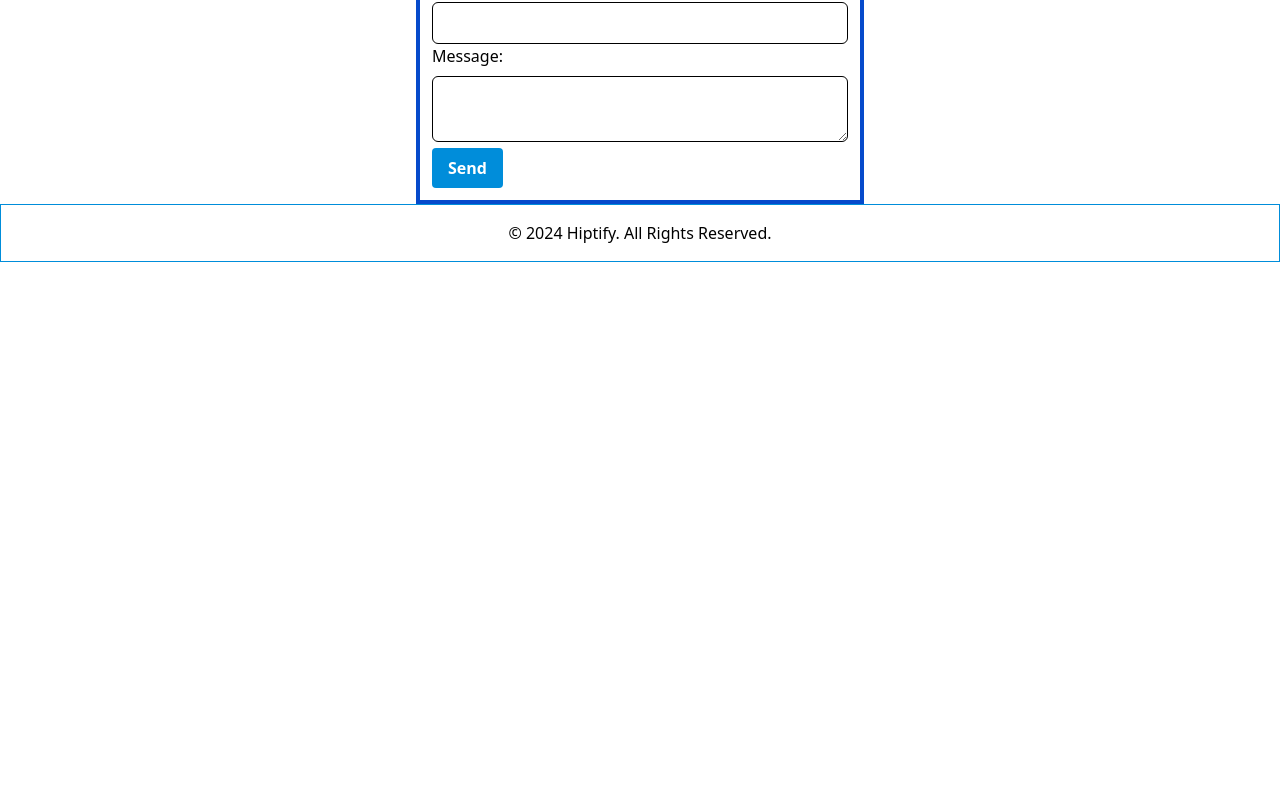
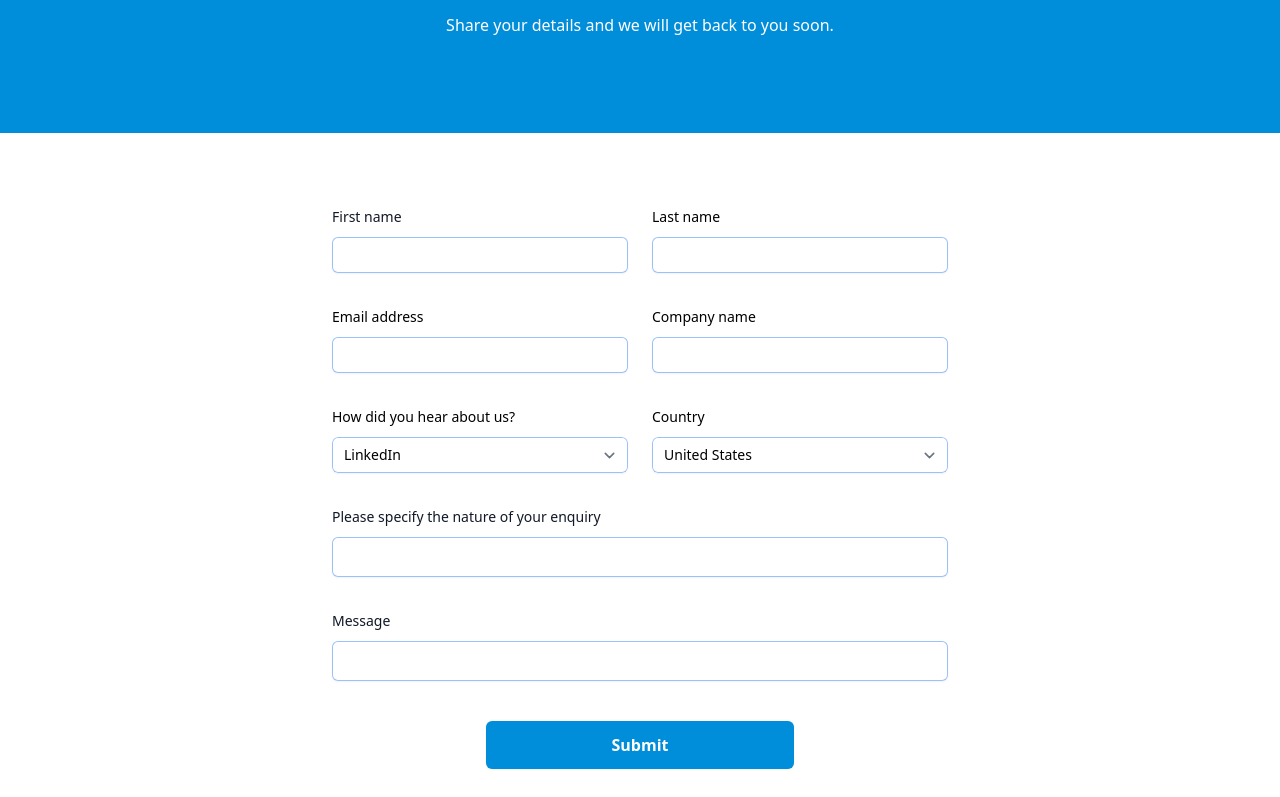
Before and after one commit to thedhinakarr/hportfolio, a Gatsby site: page /contactUs in a window 1280 px wide. Shown: the part 192-989 px from the top of the page. Before the commit the page ends 800 px from the top, so only its background shows below. Built offline with nearby package versions, Linux system fonts and the light colour scheme; Gatsby itself is replaced by a stand-in of ours.

Commit message:
Contact-us

```diff
--- a/package.json
+++ b/package.json
@@ -15,6 +15,7 @@
     "clean": "gatsby clean"
   },
   "dependencies": {
+    "@heroicons/react": "^2.1.3",
     "autoprefixer": "^10.4.17",
     "framer-motion": "^11.1.7",
     "gatsby": "^5.13.2",
@@ -29,5 +30,8 @@
     "react-dom": "^18.2.0",
     "react-icons": "^5.1.0",
     "tailwindcss": "^3.4.1"
+  },
+  "devDependencies": {
+    "@tailwindcss/forms": "^0.5.7"
   }
 }
--- a/src/components/ContactForm.js
+++ b/src/components/ContactForm.js
@@ -1,7 +1,10 @@
+
+import { PhotoIcon, UserCircleIcon } from '@heroicons/react/24/solid'
+import React from "react";
 import { navigate } from 'gatsby';
-import React from 'react';
 
-const ContactForm = () => {
+
+export default function ContactForm() {
 
   const handleSubmit = (event) => {
     event.preventDefault();
@@ -17,32 +20,158 @@ const ContactForm = () => {
       .then(() => { alert("Your input has been submitted. Thank you!"); navigate("/"); })
       .catch((error) => alert(error));
   };
+  return (
+    <form onSubmit={handleSubmit} name="contact" method="post" className="m-5 p-3 w-1/2 mx-auto">
+      <input type="hidden" name="form-name" value="contact" />
+      <div className="space-y-12 justify-center">
+        <div className="pb-4">
+
+          <div className="mt-10 grid grid-cols-1 gap-x-6 gap-y-8 sm:grid-cols-6">
+            <div className="sm:col-span-3">
+              <label htmlFor="first-name" className="block text-sm font-medium leading-6 text-gray">
+                First name
+              </label>
+              <div className="mt-2">
+                <input
+                  type="text"
+                  name="first-name"
+                  id="first-name"
+                  autoComplete="given-name"
+                  className="block w-full rounded-md border-0 py-1.5 text-gray-900 shadow-sm ring-1 ring-inset ring-gray-300 placeholder:text-gray-400 focus:ring-2 focus:ring-inset focus:ring-indigo-600 sm:text-sm sm:leading-6"
+                />
+              </div>
+            </div>
+
+            <div className="sm:col-span-3">
+              <label htmlFor="last-name" className="block text-sm font-medium leading-6 text-gray-900">
+                Last name
+              </label>
+              <div className="mt-2">
+                <input
+                  type="text"
+                  name="last-name"
+                  id="last-name"
+                  autoComplete="family-name"
+                  className="block w-full rounded-md border-0 py-1.5 text-gray-900 shadow-sm ring-1 ring-inset ring-gray-300 placeholder:text-gray-400 focus:ring-2 focus:ring-inset focus:ring-indigo-600 sm:text-sm sm:leading-6"
+                />
+              </div>
+            </div>
+
+            <div className="sm:col-span-3">
+              <label htmlFor="email" className="block text-sm font-medium leading-6 text-gray-900">
+                Email address
+              </label>
+              <div className="mt-2">
+                <input
+                  id="email"
+                  name="email"
+                  type="email"
+                  autoComplete="email"
+                  className="block w-full rounded-md border-0 py-1.5 text-gray-900 shadow-sm ring-1 ring-inset ring-gray-300 placeholder:text-gray-400 focus:ring-2 focus:ring-inset focus:ring-indigo-600 sm:text-sm sm:leading-6"
+                />
+              </div>
+
+            </div>
+
+            <div className="sm:col-span-3">
+              <label htmlFor="text" className="block text-sm font-medium leading-6 text-gray-900">
+                Company name
+              </label>
+              <div className="mt-2">
+                <input
+                  id="email"
+                  name="email"
+                  type="text"
+                  className="block w-full rounded-md border-0 py-1.5 text-gray-900 shadow-sm ring-1 ring-inset ring-gray-300 placeholder:text-gray-400 focus:ring-2 focus:ring-inset focus:ring-indigo-600 sm:text-sm sm:leading-6"
+                />
+              </div>
+
+            </div>
+
+            <div className="sm:col-span-3">
+              <label htmlFor="country" className="block text-sm font-medium leading-6 text-gray-900">
+                How did you hear about us?
+              </label>
+              <div className="mt-2">
+                <select
+                  id="country"
+                  name="country"
+                  autoComplete="country-name"
+                  className="block w-full rounded-md border-0 py-1.5 text-gray-900 shadow-sm ring-1 ring-inset ring-gray-300 placeholder:text-gray-400 focus:ring-2 focus:ring-inset focus:ring-indigo-600 sm:text-sm sm:leading-6"
+                >
+                  <option>LinkedIn</option>
+                  <option>Word of mouth</option>
+                  <option>Social Media</option>
+                  <option>Google</option>
+                </select>
+              </div>
+            </div>
 
 
-  return (
-    <form onSubmit={handleSubmit} name="contact" method="post" className="border-dblue border-4 p-3 max-w-md mx-auto" data-netlify="true">
-      {/* Add hidden form fields */}
-      <input type="hidden" name="form-name" value="contact" />
+            <div className="sm:col-span-3">
+              <label htmlFor="country" className="block text-sm font-medium leading-6 text-gray-900">
+                Country
+              </label>
+              <div className="mt-2">
+                <select
+                  id="country"
+                  name="country"
+                  autoComplete="country-name"
+                  className="block w-full rounded-md border-0 py-1.5 text-gray-900 shadow-sm ring-1 ring-inset ring-gray-300 placeholder:text-gray-400 focus:ring-2 focus:ring-inset focus:ring-indigo-600 sm:text-sm sm:leading-6"
+                >
+                  <option>United States</option>
+                  <option>India</option>
+                  <option>Mexico</option>
+                </select>
+              </div>
+            </div>
 
-      {/* Rest of your form */}
-      <p>
-        <label className="block mb-2">Your Name:</label>
-        <input type="text" name="name" className="w-full border border-gray-300 rounded-md px-3 py-2" />
-      </p>
-      <p>
-        <label className="block mb-2">Your Email:</label>
-        <input type="email" name="email" className="w-full border border-gray-300 rounded-md px-3 py-2" />
-      </p>
-      <p>
-        <label className="block mb-2">Message:</label>
-        <textarea name="message" className="w-full border border-gray-300 rounded-md px-3 py-2"></textarea>
-      </p>
-      <p>
-        <button type="submit" className="items-center justify-center bg-blue hover:bg-dblue text-white font-bold py-2 px-4 rounded">Send</button>
-      </p>
+            <div className="col-span-full">
+              <label htmlFor="street-address" className="block text-sm font-medium leading-6 text-gray">
+                Please specify the nature of your enquiry
+              </label>
+              <div className="mt-2">
+                <input
+                  type="text"
+                  name="street-address"
+                  id="street-address"
+                  autoComplete="street-address"
+                  className="block w-full rounded-md border-0 text-gray-900 shadow-sm ring-1 ring-inset ring-gray-300 placeholder:text-gray focus:ring-2"
+                />
+              </div>
+            </div>
+
+            <div className="col-span-full">
+              <label htmlFor="street-address" className="block text-sm font-medium leading-6 text-gray">
+                Message
+              </label>
+              <div className="mt-2">
+                <input
+                  type="text"
+                  name="street-address"
+                  id="street-address"
+                  autoComplete="street-address"
+                  className="block w-full rounded-md border-0 text-gray-900 shadow-sm ring-1 ring-inset ring-gray-300 placeholder:text-gray focus:ring-2"
+                />
+              </div>
+            </div>
+
+
+          </div>
+        </div>
+
+
+      </div>
+
+      <div className="mt-6 flex items-center justify-center">
+
+        <button
+          type="submit"
+          className="rounded-md bg-blue w-1/2 px-3 py-3 text-md font-semibold text-white shadow-sm hover:bg-dblue"
+        >
+          Submit
+        </button>
+      </div>
     </form>
-
   )
-};
-
-export default ContactForm;
+}
--- a/src/components/Header.js
+++ b/src/components/Header.js
@@ -22,7 +22,7 @@ const Header = () => {
   };
 
   return (
-    <header className="relative bg-blue py-4">
+    <header className="fixed top-0 left-0 w-full bg-blue py-4 z-50">
       <div className="container mx-auto flex justify-between items-center z-10">
 
         <Link to="/" className="text-white text-4xl font-extrabold">Hiptify</Link>
--- a/src/pages/contactUs.js
+++ b/src/pages/contactUs.js
@@ -3,20 +3,18 @@ import Header from "../components/Header";
 import Footer from "../components/Footer";
 import ContactForm from "../components/ContactForm";
 
+import { StaticImage } from 'gatsby-plugin-image';
+
 const ContactUsPage = () => {
   return (
     <div>
       <Header />
-      {/* <div>
-        <StaticImage
-          src="../images/HI.png"
-          alt="Image 1"
-        />
-        <StaticImage
-          src="../images/HI.png"
-          alt="Image 1"
-        />
-      </div> */}
+      <div className="bg-blue text-white text-center py-24 flex flex-col items-center">
+        <h1 className="text-6xl font-bold py-4">Enquiry?</h1>
+        <hr className="w-1/2" />
+        <p className="mt-4">Share your details and we will get back to you soon.</p>
+      </div>
+
       <ContactForm />
 
       <Footer />
@@ -26,4 +24,4 @@ const ContactUsPage = () => {
 
 export default ContactUsPage
 
-export const Head = () => <title>Hiptify | Contact-us</title>
+export const Head = () => <title>Contact Us - Hiptify </title>
--- a/tailwind.config.js
+++ b/tailwind.config.js
@@ -11,8 +11,9 @@ module.exports = {
       'dblue': '#064ACB',
       'blue': '#008DDA',
       'orange': '#F3A953',
-      'ivory': '#F2F3F3'
+      'ivory': '#F2F3F3',
+      'gray': '#111827'
     }
   },
-  plugins: [],
+  plugins: [require('@tailwindcss/forms')],
 }
```
Also changed, not shown: 2 other files.
